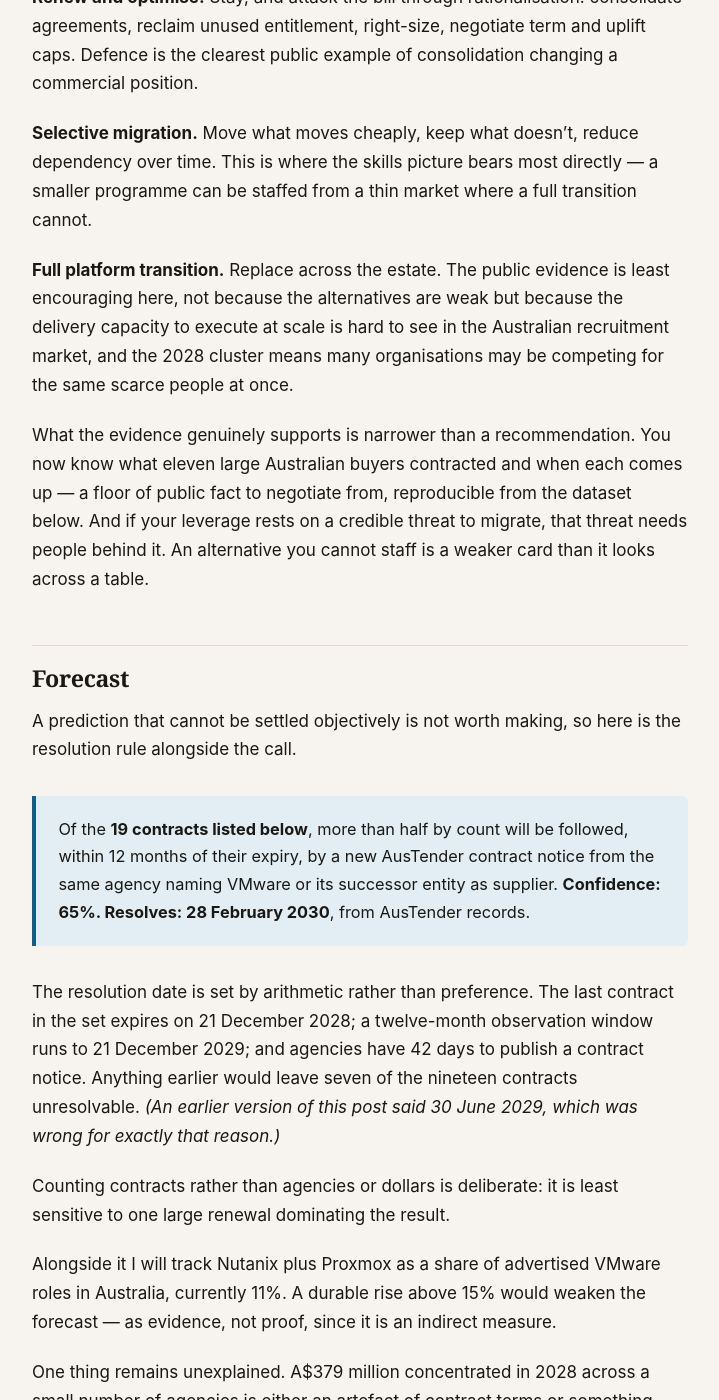
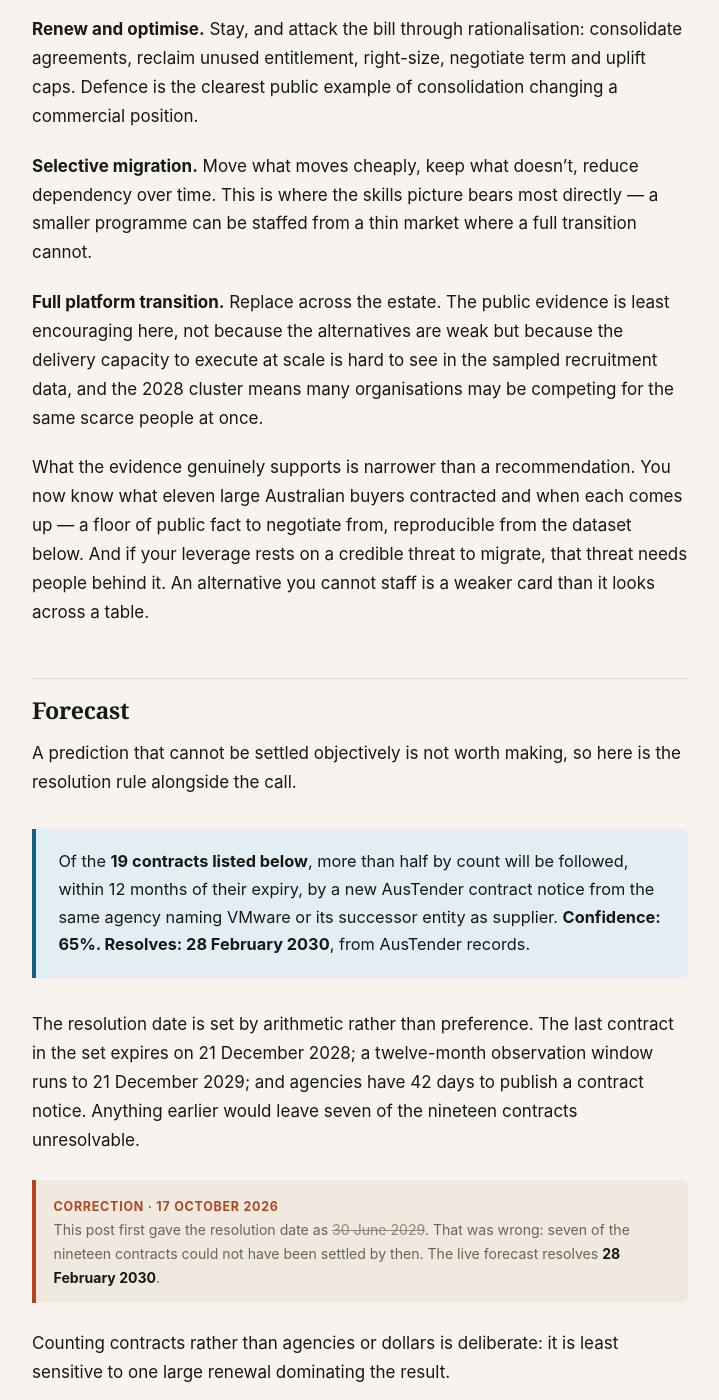
Before and after one commit to prathish-ks/prathish-ks.github.io, a Jekyll site: the page built from _posts/2026-10-17-commonwealth-vmware-contracts.md, in a window 1280 px wide and 1400 px high, scrolled down 5151 px. Shown: the whole window, without its empty margins (280-999 px from the left). Built offline with Jekyll 4.4.1, drawn with Linux system fonts in a browser that asks for light colours; some of the changed text lies outside the part shown.

Commit message:
Fix chart label collisions and clipping; clarify the correction notice
Two rendering bugs: the Defence panel title overlapped the tallest bar's
value label, and the longest label on the expiry chart was clipped at the
frame edge. Both charts re-laid out with label-width and collision guards.

The correction about the forecast resolution date is now a distinctly
styled block rather than an inline aside, so a superseded date cannot be
mistaken for the live commitment.

```diff
--- a/_posts/2026-10-17-commonwealth-vmware-contracts.md
+++ b/_posts/2026-10-17-commonwealth-vmware-contracts.md
@@ -38,22 +38,22 @@ first think.
 ## When the renewals land
 
 <figure>
-  <svg viewBox="0 0 640 214" role="img" aria-label="Four-fifths of the value expires in 2028. 2027 H1: A$104m  (5). 2027 H2: A$1.5m  (1). 2028 H1: A$184m  (6). 2028 H2: A$195m  (7).">
+  <svg viewBox="0 0 640 216" role="img" aria-label="Four-fifths of the value expires in 2028. 2027 H1: A$104m  (5). 2027 H2: A$1.5m  (1). 2028 H1: A$184m  (6). 2028 H2: A$195m  (7).">
   <text x="0" y="20" font-size="15.5" font-weight="600" fill="var(--text)">Four-fifths of the value expires in 2028</text>
   <text x="0" y="40" font-size="12" fill="var(--muted)">Commonwealth VMware contract value by expiry half-year</text>
   <text x="178" y="70" font-size="12.5" text-anchor="end" fill="var(--text)">2027 H1</text>
-  <rect x="190" y="58" width="203.1" height="17" rx="4" fill="var(--s1)"/>
-  <text x="402.1" y="71" font-size="12.5" font-weight="600" fill="var(--text)">A$104m  (5)</text>
+  <rect x="190" y="58" width="187.1" height="17" rx="4" fill="var(--s1)"/>
+  <text x="386.1" y="71" font-size="12.5" font-weight="600" fill="var(--text)">A$104m  (5)</text>
   <text x="178" y="104" font-size="12.5" text-anchor="end" fill="var(--text)">2027 H2</text>
-  <rect x="190" y="92" width="2.9" height="17" rx="4" fill="var(--s1)"/>
-  <text x="201.9" y="105" font-size="12.5" font-weight="600" fill="var(--text)">A$1.5m  (1)</text>
+  <rect x="190" y="92" width="2.7" height="17" rx="4" fill="var(--s1)"/>
+  <text x="201.7" y="105" font-size="12.5" font-weight="600" fill="var(--text)">A$1.5m  (1)</text>
   <text x="178" y="138" font-size="12.5" text-anchor="end" fill="var(--text)">2028 H1</text>
-  <rect x="190" y="126" width="358.0" height="17" rx="4" fill="var(--s1)"/>
-  <text x="557.0" y="139" font-size="12.5" font-weight="600" fill="var(--text)">A$184m  (6)</text>
+  <rect x="190" y="126" width="329.7" height="17" rx="4" fill="var(--s1)"/>
+  <text x="528.7" y="139" font-size="12.5" font-weight="600" fill="var(--text)">A$184m  (6)</text>
   <text x="178" y="172" font-size="12.5" text-anchor="end" fill="var(--text)">2028 H2</text>
-  <rect x="190" y="160" width="380.0" height="17" rx="4" fill="var(--s1)"/>
-  <text x="579.0" y="173" font-size="12.5" font-weight="600" fill="var(--text)">A$195m  (7)</text>
-  <text x="0" y="208" font-size="11.5" fill="var(--muted)">Contract count in brackets. Source: AusTender.</text>
+  <rect x="190" y="160" width="350.0" height="17" rx="4" fill="var(--s1)"/>
+  <text x="549.0" y="173" font-size="12.5" font-weight="600" fill="var(--text)">A$195m  (7)</text>
+  <text x="0" y="210" font-size="11.5" fill="var(--muted)">Contract count in brackets. Source: AusTender.</text>
   </svg>
   <figcaption>Source: AusTender contract notices, end dates 2027–2028, value A$500,000 and above.</figcaption>
 </figure>
@@ -71,20 +71,20 @@ value of A$95.9 million. **One contract worth A$178 million began the next day**
 years.
 
 <figure>
-  <svg viewBox="0 0 640 300" role="img" aria-label="Department of Defence VMware contracts compared two ways on the same scale. Comparing one contract to one contract: A$14.07 million rising to A$178.09 million, an apparent increase of about 1,166 percent. Comparing all contracts annualised: A$77.5 million falling to A$70.5 million, a decrease of 9 percent.">
+  <svg viewBox="0 0 640 326" role="img" aria-label="Department of Defence VMware contracts compared two ways on one scale. Contract against contract: A$14.1 million to A$178.1 million, an apparent rise of about 1,166 percent. All contracts annualised: A$77.5 million to A$70.5 million per year, a fall of 9 percent.">
   <text x="0" y="20" font-size="15.5" font-weight="600" fill="var(--text)">The same contracts, compared two ways</text>
-  <text x="0" y="40" font-size="12" fill="var(--muted)">Department of Defence VMware agreements, both panels on one scale</text>
-  <text x="30" y="68" font-size="12.5" font-weight="600" fill="var(--s2)">Contract against contract</text>
-  <rect x="30" y="200.9" width="62" height="11.1" rx="4" fill="var(--s2)"/><text x="61.0" y="192.9" font-size="12.5" font-weight="600" text-anchor="middle" fill="var(--text)">A$14.1m</text><text x="61.0" y="228" font-size="11.5" text-anchor="middle" fill="var(--muted)">largest earlier</text>
-  <rect x="118" y="72.0" width="62" height="140.0" rx="4" fill="var(--s2)"/><text x="149.0" y="64.0" font-size="12.5" font-weight="600" text-anchor="middle" fill="var(--text)">A$178.1m</text><text x="149.0" y="228" font-size="11.5" text-anchor="middle" fill="var(--muted)">the new one</text>
-  <text x="105.0" y="248" font-size="13" font-weight="600" text-anchor="middle" fill="var(--s2)">looks like +1,166%</text>
-  <line x1="330" y1="56" x2="330" y2="222" stroke="var(--line)" stroke-width="1"/>
-  <text x="364" y="68" font-size="12.5" font-weight="600" fill="var(--s1)">All contracts, annualised</text>
-  <rect x="364" y="151.1" width="62" height="60.9" rx="4" fill="var(--s1)"/><text x="395.0" y="143.1" font-size="12.5" font-weight="600" text-anchor="middle" fill="var(--text)">A$77.5m/yr</text><text x="395.0" y="228" font-size="11.5" text-anchor="middle" fill="var(--muted)">47 earlier</text>
-  <rect x="452" y="156.6" width="62" height="55.4" rx="4" fill="var(--s1)"/><text x="483.0" y="148.6" font-size="12.5" font-weight="600" text-anchor="middle" fill="var(--text)">A$70.5m/yr</text><text x="483.0" y="228" font-size="11.5" text-anchor="middle" fill="var(--muted)">5 current</text>
-  <text x="439.0" y="248" font-size="13" font-weight="600" text-anchor="middle" fill="var(--s1)">is actually -9%</text>
-  <line x1="20" y1="212" x2="620" y2="212" stroke="var(--line)" stroke-width="1.5"/>
-  <text x="0" y="292" font-size="11.5" fill="var(--muted)">Same vertical scale in both panels. Published contracted value, not expenditure.</text>
+  <text x="0" y="40" font-size="12" fill="var(--muted)">Department of Defence VMware agreements, both panels on one vertical scale</text>
+  <text x="30" y="64" font-size="12.5" font-weight="600" fill="var(--s2)">Contract against contract</text>
+  <rect x="30" y="235.9" width="62" height="10.1" rx="4" fill="var(--s2)"/><text x="61.0" y="227.9" font-size="12.5" font-weight="600" text-anchor="middle" fill="var(--text)">A$14.1m</text><text x="61.0" y="263" font-size="11.5" text-anchor="middle" fill="var(--muted)">largest earlier</text>
+  <rect x="118" y="118.0" width="62" height="128.0" rx="4" fill="var(--s2)"/><text x="149.0" y="110.0" font-size="12.5" font-weight="600" text-anchor="middle" fill="var(--text)">A$178.1m</text><text x="149.0" y="263" font-size="11.5" text-anchor="middle" fill="var(--muted)">the new one</text>
+  <text x="136" y="286" font-size="13" font-weight="600" text-anchor="middle" fill="var(--s2)">looks like +1,166%</text>
+  <line x1="330" y1="52" x2="330" y2="254" stroke="var(--line)" stroke-width="1"/>
+  <text x="364" y="64" font-size="12.5" font-weight="600" fill="var(--s1)">All contracts, annualised</text>
+  <rect x="364" y="190.3" width="62" height="55.7" rx="4" fill="var(--s1)"/><text x="395.0" y="182.3" font-size="12.5" font-weight="600" text-anchor="middle" fill="var(--text)">A$77.5m/yr</text><text x="395.0" y="263" font-size="11.5" text-anchor="middle" fill="var(--muted)">47 earlier</text>
+  <rect x="452" y="195.3" width="62" height="50.7" rx="4" fill="var(--s1)"/><text x="483.0" y="187.3" font-size="12.5" font-weight="600" text-anchor="middle" fill="var(--text)">A$70.5m/yr</text><text x="483.0" y="263" font-size="11.5" text-anchor="middle" fill="var(--muted)">5 current</text>
+  <text x="470" y="286" font-size="13" font-weight="600" text-anchor="middle" fill="var(--s1)">is actually -9%</text>
+  <line x1="20" y1="246" x2="620" y2="246" stroke="var(--line)" stroke-width="1.5"/>
+  <text x="0" y="318" font-size="11.5" fill="var(--muted)">Same vertical scale in both panels. Published contracted value, not expenditure.</text>
   </svg>
   <figcaption>Earlier contracts from the predecessor dataset; current contracts as listed below. Annualised = contracted value ÷ duration × 365.25.</figcaption>
 </figure>
@@ -100,24 +100,24 @@ agreements, not contract against contract.** The published values invite the wro
 Across the four agencies where earlier contracts are visible, the same normalisation gives this:
 
 <figure>
-  <svg viewBox="0 0 640 224" role="img" aria-label="The largest buyer's contracted value is slightly lower. Dept of Defence: 0.9x. Services Australia: 2.5x. Foreign Affairs &amp; Trade: 2.0x. Combined, these three: 1.2x.">
+  <svg viewBox="0 0 640 226" role="img" aria-label="The largest buyer's contracted value is slightly lower. Dept of Defence: 0.9x. Services Australia: 2.5x. Foreign Affairs & Trade: 2.0x. Combined, these three: 1.2x.">
   <text x="0" y="20" font-size="15.5" font-weight="600" fill="var(--text)">The largest buyer's contracted value is slightly lower</text>
   <text x="0" y="40" font-size="12" fill="var(--muted)">Change in annualised VMware contracted value, earlier contracts to current</text>
-  <line x1="332.3" y1="50" x2="332.3" y2="190" stroke="var(--muted)" stroke-width="1.5" stroke-dasharray="3 3"/>
-  <text x="332.3" y="206" font-size="11.5" text-anchor="middle" fill="var(--muted)">no change (1.0x)</text>
+  <line x1="328.5" y1="50" x2="328.5" y2="190" stroke="var(--muted)" stroke-width="1.5" stroke-dasharray="3 3"/>
+  <text x="328.5" y="206" font-size="11.5" text-anchor="middle" fill="var(--muted)">no change (1.0x)</text>
   <text x="178" y="70" font-size="12.5" text-anchor="end" fill="var(--text)">Dept of Defence</text>
-  <rect x="318.1" y="58" width="14.2" height="17" rx="4" fill="var(--s2)"/>
-  <text x="309.1" y="71" font-size="12.5" font-weight="600" text-anchor="end" fill="var(--text)">0.9x</text>
+  <rect x="314.6" y="58" width="13.8" height="17" rx="4" fill="var(--s2)"/>
+  <text x="305.6" y="71" font-size="12.5" font-weight="600" text-anchor="end" fill="var(--text)">0.9x</text>
   <text x="178" y="104" font-size="12.5" text-anchor="end" fill="var(--text)">Services Australia</text>
-  <rect x="332.3" y="92" width="213.5" height="17" rx="4" fill="var(--s1)"/>
-  <text x="554.8" y="105" font-size="12.5" font-weight="600" text-anchor="start" fill="var(--text)">2.5x</text>
-  <text x="178" y="138" font-size="12.5" text-anchor="end" fill="var(--text)">Foreign Affairs &amp; Trade</text>
-  <rect x="332.3" y="126" width="142.3" height="17" rx="4" fill="var(--s1)"/>
-  <text x="483.6" y="139" font-size="12.5" font-weight="600" text-anchor="start" fill="var(--text)">2.0x</text>
+  <rect x="328.5" y="92" width="207.7" height="17" rx="4" fill="var(--s1)"/>
+  <text x="545.2" y="105" font-size="12.5" font-weight="600" text-anchor="start" fill="var(--text)">2.5x</text>
+  <text x="178" y="138" font-size="12.5" text-anchor="end" fill="var(--text)">Foreign Affairs & Trade</text>
+  <rect x="328.5" y="126" width="138.5" height="17" rx="4" fill="var(--s1)"/>
+  <text x="475.9" y="139" font-size="12.5" font-weight="600" text-anchor="start" fill="var(--text)">2.0x</text>
   <text x="178" y="172" font-size="12.5" text-anchor="end" fill="var(--text)">Combined, these three</text>
-  <rect x="332.3" y="160" width="28.5" height="17" rx="4" fill="var(--s1)"/>
-  <text x="369.8" y="173" font-size="12.5" font-weight="600" text-anchor="start" fill="var(--text)">1.2x</text>
-  <text x="0" y="218" font-size="11.5" fill="var(--muted)">Employment &amp; Workplace Relations excluded: earlier base of A$229k is too small to carry meaning.</text>
+  <rect x="328.5" y="160" width="27.7" height="17" rx="4" fill="var(--s1)"/>
+  <text x="365.2" y="173" font-size="12.5" font-weight="600" text-anchor="start" fill="var(--text)">1.2x</text>
+  <text x="0" y="220" font-size="11.5" fill="var(--muted)">Employment & Workplace Relations excluded: an earlier base of A$229k is too small to carry meaning.</text>
   </svg>
   <figcaption>Annualised = contract value ÷ duration × 365.25, summed across every contract an agency held in each period.</figcaption>
 </figure>
@@ -135,22 +135,22 @@ elsewhere. Renewal in those circumstances is frequently the rational decision.
 It is partly testable, because migrations need people before they need contracts.
 
 <figure>
-  <svg viewBox="0 0 640 214" role="img" aria-label="Microsoft is the larger alternative in Australia. VMware: 239. Hyper-V: 117. Nutanix: 14. Proxmox: 12.">
+  <svg viewBox="0 0 640 216" role="img" aria-label="Microsoft is the larger alternative in Australia. VMware: 239. Hyper-V: 117. Nutanix: 14. Proxmox: 12.">
   <text x="0" y="20" font-size="15.5" font-weight="600" fill="var(--text)">Microsoft is the larger alternative in Australia</text>
   <text x="0" y="40" font-size="12" fill="var(--muted)">Advertised roles naming each platform, Australia, October 2026</text>
   <text x="178" y="70" font-size="12.5" text-anchor="end" fill="var(--text)">VMware</text>
-  <rect x="190" y="58" width="380.0" height="17" rx="4" fill="var(--s1)"/>
-  <text x="579.0" y="71" font-size="12.5" font-weight="600" fill="var(--text)">239</text>
+  <rect x="190" y="58" width="350.0" height="17" rx="4" fill="var(--s1)"/>
+  <text x="549.0" y="71" font-size="12.5" font-weight="600" fill="var(--text)">239</text>
   <text x="178" y="104" font-size="12.5" text-anchor="end" fill="var(--text)">Hyper-V</text>
-  <rect x="190" y="92" width="186.0" height="17" rx="4" fill="var(--s1)"/>
-  <text x="385.0" y="105" font-size="12.5" font-weight="600" fill="var(--text)">117</text>
+  <rect x="190" y="92" width="171.3" height="17" rx="4" fill="var(--s1)"/>
+  <text x="370.3" y="105" font-size="12.5" font-weight="600" fill="var(--text)">117</text>
   <text x="178" y="138" font-size="12.5" text-anchor="end" fill="var(--text)">Nutanix</text>
-  <rect x="190" y="126" width="22.3" height="17" rx="4" fill="var(--s1)"/>
-  <text x="221.3" y="139" font-size="12.5" font-weight="600" fill="var(--text)">14</text>
+  <rect x="190" y="126" width="20.5" height="17" rx="4" fill="var(--s1)"/>
+  <text x="219.5" y="139" font-size="12.5" font-weight="600" fill="var(--text)">14</text>
   <text x="178" y="172" font-size="12.5" text-anchor="end" fill="var(--text)">Proxmox</text>
-  <rect x="190" y="160" width="19.1" height="17" rx="4" fill="var(--s1)"/>
-  <text x="218.1" y="173" font-size="12.5" font-weight="600" fill="var(--text)">12</text>
-  <text x="0" y="208" font-size="11.5" fill="var(--muted)">Exact-phrase search, Seek, Australia-wide.</text>
+  <rect x="190" y="160" width="17.6" height="17" rx="4" fill="var(--s1)"/>
+  <text x="216.6" y="173" font-size="12.5" font-weight="600" fill="var(--text)">12</text>
+  <text x="0" y="210" font-size="11.5" fill="var(--muted)">Exact-phrase search, Seek, Australia-wide.</text>
   </svg>
   <figcaption>Exact-phrase searches on Seek, Australia-wide, 14 October 2026.</figcaption>
 </figure>
@@ -165,19 +165,19 @@ Measured against two other markets, Australia's alternative-platform share is th
 three:
 
 <figure>
-  <svg viewBox="0 0 640 180" role="img" aria-label="Australia lags both comparison markets. Australia  (Seek): 10.9%. United Kingdom  (Reed): 18.9%. United States  (Dice): 17.3%.">
+  <svg viewBox="0 0 640 182" role="img" aria-label="Australia lags both comparison markets. Australia  (Seek): 10.9%. United Kingdom  (Reed): 18.9%. United States  (Dice): 17.3%.">
   <text x="0" y="20" font-size="15.5" font-weight="600" fill="var(--text)">Australia lags both comparison markets</text>
   <text x="0" y="40" font-size="12" fill="var(--muted)">Nutanix + Proxmox roles as a share of VMware roles</text>
   <text x="178" y="70" font-size="12.5" text-anchor="end" fill="var(--text)">Australia  (Seek)</text>
-  <rect x="190" y="58" width="188.3" height="17" rx="4" fill="var(--s2)"/>
-  <text x="387.3" y="71" font-size="12.5" font-weight="600" fill="var(--text)">10.9%</text>
+  <rect x="190" y="58" width="173.4" height="17" rx="4" fill="var(--s2)"/>
+  <text x="372.4" y="71" font-size="12.5" font-weight="600" fill="var(--text)">10.9%</text>
   <text x="178" y="104" font-size="12.5" text-anchor="end" fill="var(--text)">United Kingdom  (Reed)</text>
-  <rect x="190" y="92" width="326.5" height="17" rx="4" fill="var(--s1)"/>
-  <text x="525.5" y="105" font-size="12.5" font-weight="600" fill="var(--text)">18.9%</text>
+  <rect x="190" y="92" width="300.7" height="17" rx="4" fill="var(--s1)"/>
+  <text x="499.7" y="105" font-size="12.5" font-weight="600" fill="var(--text)">18.9%</text>
   <text x="178" y="138" font-size="12.5" text-anchor="end" fill="var(--text)">United States  (Dice)</text>
-  <rect x="190" y="126" width="298.8" height="17" rx="4" fill="var(--s1)"/>
-  <text x="497.8" y="139" font-size="12.5" font-weight="600" fill="var(--text)">17.3%</text>
-  <text x="0" y="174" font-size="11.5" fill="var(--muted)">Ratios within a market only; boards differ in coverage, so absolute counts are not comparable.</text>
+  <rect x="190" y="126" width="275.2" height="17" rx="4" fill="var(--s1)"/>
+  <text x="474.2" y="139" font-size="12.5" font-weight="600" fill="var(--text)">17.3%</text>
+  <text x="0" y="176" font-size="11.5" fill="var(--muted)">Ratios within a market only; boards differ in coverage, so counts are not comparable.</text>
   </svg>
   <figcaption>Australia 10.9%, United Kingdom 18.9%, United States 17.3%. Underlying counts in the method note.</figcaption>
 </figure>
@@ -208,7 +208,7 @@ thin market where a full transition cannot.
 
 **Full platform transition.** Replace across the estate. The public evidence is least encouraging
 here, not because the alternatives are weak but because the delivery capacity to execute at scale
-is hard to see in the Australian recruitment market, and the 2028 cluster means many
+is hard to see in the sampled recruitment data, and the 2028 cluster means many
 organisations may be competing for the same scarce people at once.
 
 What the evidence genuinely supports is narrower than a recommendation. You now know what eleven
@@ -230,8 +230,14 @@ rule alongside the call.
 The resolution date is set by arithmetic rather than preference. The last contract in the set
 expires on 21 December 2028; a twelve-month observation window runs to 21 December 2029; and
 agencies have 42 days to publish a contract notice. Anything earlier would leave seven of the
-nineteen contracts unresolvable. *(An earlier version of this post said 30 June 2029, which was
-wrong for exactly that reason.)*
+nineteen contracts unresolvable.
+
+<div class="correction">
+  <b>Correction · 17 October 2026</b><br>
+  This post first gave the resolution date as <s>30 June 2029</s>. That was wrong: seven of the
+  nineteen contracts could not have been settled by then. The live forecast resolves
+  <strong>28 February 2030</strong>.
+</div>
 
 Counting contracts rather than agencies or dollars is deliberate: it is least sensitive to one
 large renewal dominating the result.
--- a/assets/css/site.css
+++ b/assets/css/site.css
@@ -142,3 +142,12 @@ td:not(:first-child), th:not(:first-child) { text-align: right; font-variant-num
   .table-scroll { position: relative; }
   .findings .n { font-size: 1.4rem; }
 }
+
+/* ---- correction notice: must never be mistaken for a live claim ---- */
+.correction {
+  margin: 1.6rem 0; padding: 0.85rem 1.1rem;
+  background: var(--surface-2); border-left: 4px solid var(--accent-2);
+  border-radius: 0 6px 6px 0; font-size: 0.88rem; color: var(--muted);
+}
+.correction b { color: var(--accent-2); text-transform: uppercase; letter-spacing: 0.06em; font-size: 0.78rem; }
+.correction s { opacity: 0.75; }
```
